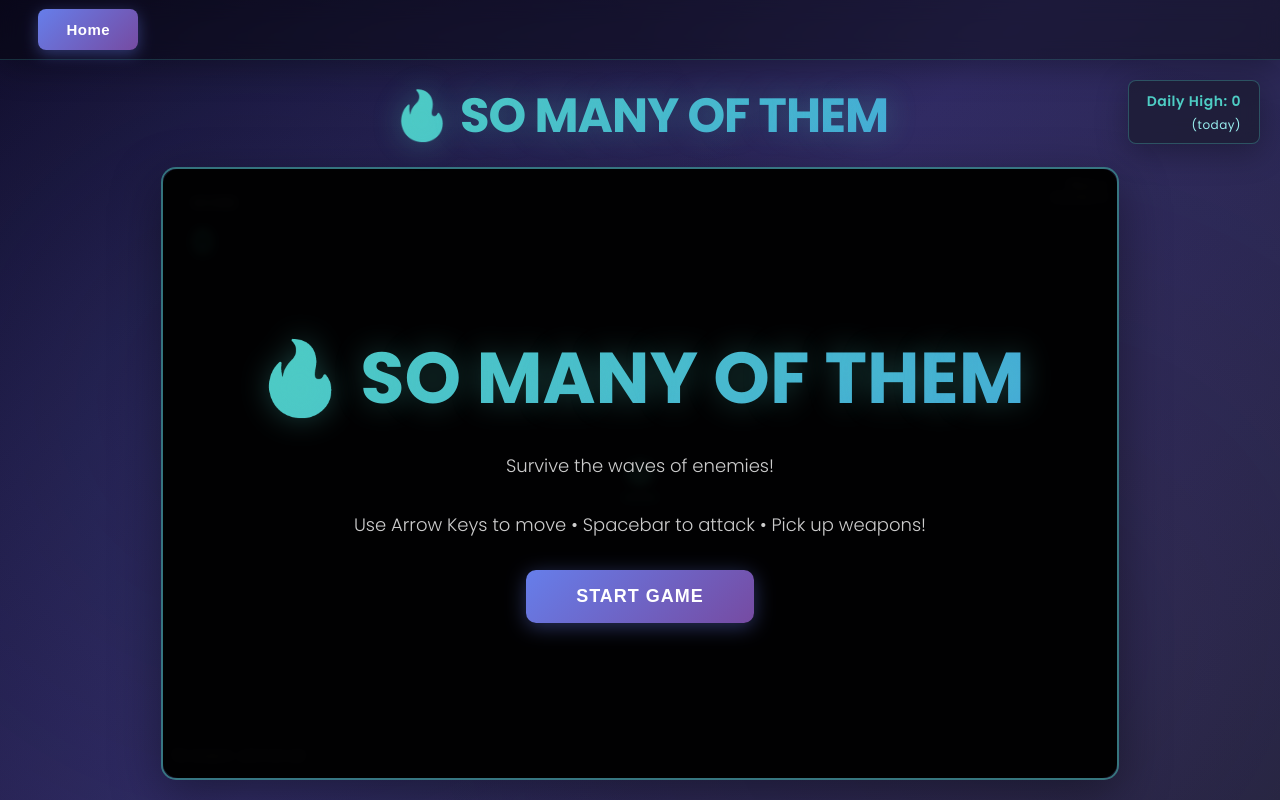
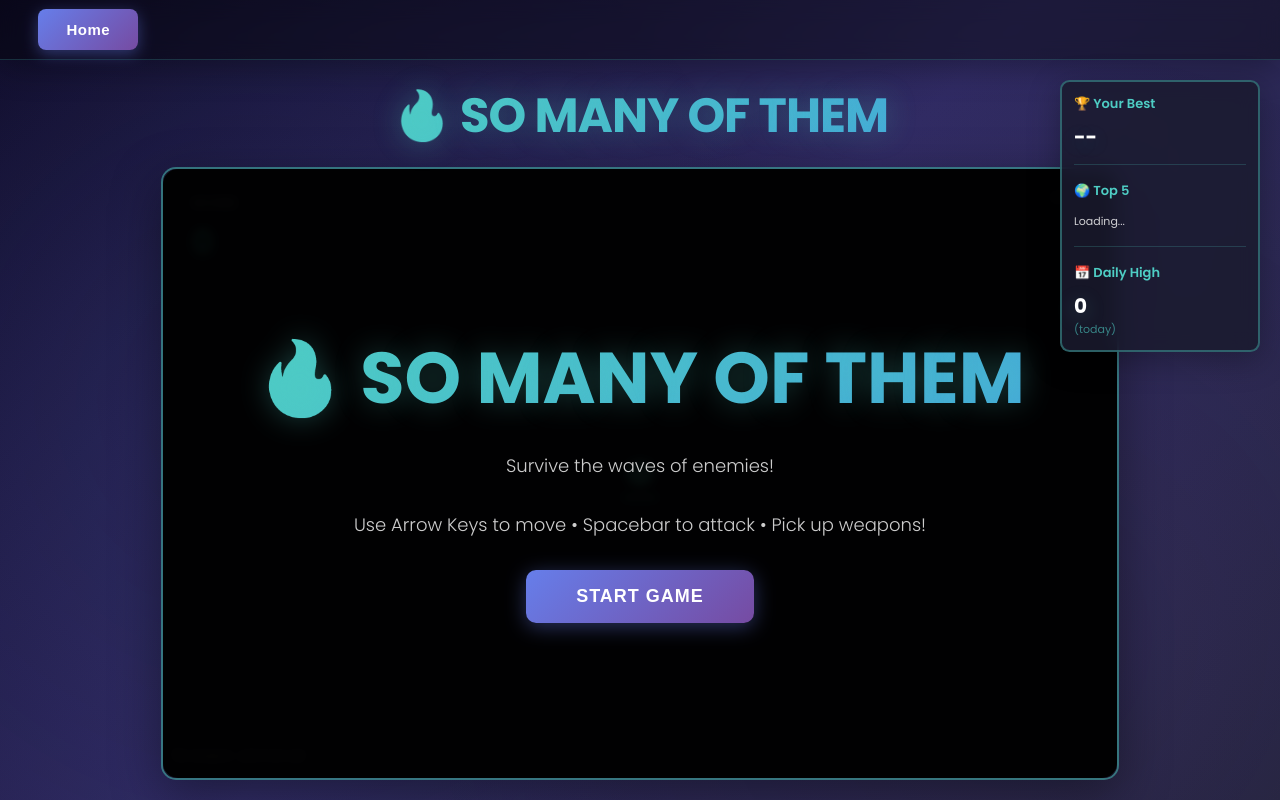
Before and after one commit to Vietmotion/gameslord, a plain HTML site: page 01 - So many of them/SMOTgame.html in a window 1280 px wide. Drawn offline with Linux system fonts and the light colour scheme.

Commit message:
Move leaderboard to side panel and fix GameScores API access

```diff
--- a/01 - So many of them/SMOTgame.html
+++ b/01 - So many of them/SMOTgame.html
@@ -359,30 +359,74 @@
             text-shadow: 0 4px 20px rgba(78, 205, 196, 0.3);
         }
 
-        /* Daily high score box (outside main frame) */
-        #dailyHigh {
+        /* Side panel scores */
+        #sidePanel {
             position: absolute;
             top: clamp(65px, 10vh, 95px);
             right: clamp(10px, 2vw, 20px);
             z-index: 11;
-            background: rgba(26, 26, 46, 0.7);
+            background: rgba(26, 26, 46, 0.85);
             backdrop-filter: blur(10px);
             color: #4ecdc4;
-            padding: clamp(8px, 1.2vh, 12px) clamp(12px, 1.5vw, 18px);
-            border-radius: clamp(6px, 1vh, 10px);
-            border: 1px solid rgba(78, 205, 196, 0.3);
+            padding: clamp(12px, 1.5vh, 16px);
+            border-radius: clamp(8px, 1.2vh, 12px);
+            border: 2px solid rgba(78, 205, 196, 0.4);
+            box-shadow: 0 8px 32px rgba(0, 0, 0, 0.3);
+            min-width: 200px;
+        }
+
+        .sideSection {
+            margin-bottom: 16px;
+            padding-bottom: 12px;
+            border-bottom: 1px solid rgba(78, 205, 196, 0.2);
+        }
+
+        .sideSection:last-child {
+            margin-bottom: 0;
+            padding-bottom: 0;
+            border-bottom: none;
+        }
+
+        .sideSection h4 {
+            color: #4ecdc4;
+            font-size: 13px;
+            margin-bottom: 8px;
             font-weight: 600;
-            font-size: clamp(11px, 1.2vw, 14px);
-            text-align: right;
-            box-shadow: 0 8px 32px rgba(0, 0, 0, 0.3);
-            letter-spacing: 0.5px;
-        }
-
-        #dailyHigh > div {
+        }
+
+        .sideSection .scoreValue {
+            font-size: 20px;
+            font-weight: 700;
+            color: #fff;
+        }
+
+        .sideSection .smallText {
             font-size: 11px;
             color: rgba(78, 205, 196, 0.6);
-            font-weight: 400;
-            margin-top: 4px;
+        }
+
+        .miniLeaderboard {
+            list-style: none;
+            padding: 0;
+            margin: 0;
+        }
+
+        .miniLeaderboard li {
+            display: flex;
+            justify-content: space-between;
+            padding: 4px 0;
+            font-size: 11px;
+            color: rgba(255, 255, 255, 0.8);
+        }
+
+        .miniLeaderboard .rank {
+            color: #4ecdc4;
+            font-weight: bold;
+            margin-right: 6px;
+        }
+
+        #dailyHigh {
+            display: none;
         }
     </style>
 </head>
@@ -444,8 +488,24 @@
         </div>
     </div>
 
-    <!-- Daily High Score (outside main game frame) -->
-    <div id="dailyHigh">Daily High: <span id="dailyHighScore">0</span> <div style="font-size:12px;color:#9ee">(today)</div></div>
+    <!-- Side Panel with Scores -->
+    <div id="sidePanel">
+        <div class="sideSection">
+            <h4>🏆 Your Best</h4>
+            <div class="scoreValue" id="playerBestScore">--</div>
+        </div>
+        <div class="sideSection">
+            <h4>🌍 Top 5</h4>
+            <ul class="miniLeaderboard" id="sidePanelLeaderboard">
+                <li>Loading...</li>
+            </ul>
+        </div>
+        <div class="sideSection">
+            <h4>📅 Daily High</h4>
+            <div class="scoreValue" id="dailyHighScore">0</div>
+            <div class="smallText">(today)</div>
+        </div>
+    </div>
 
     <script>
         const canvas = document.getElementById('gameCanvas');
@@ -568,8 +628,9 @@
         // Load player's high score on page load
         async function loadStartScreenHighScore() {
             const GAME_ID = 'smot';
-            if (window.parent.GameScores && window.parent.GameScores.isLoggedIn()) {
-                const highScore = await window.parent.GameScores.getPlayerHighScore(GAME_ID);
+            const GameScores = getGameScoresAPI();
+            if (GameScores && GameScores.isLoggedIn()) {
+                const highScore = await GameScores.getPlayerHighScore(GAME_ID);
                 if (highScore !== null) {
                     document.getElementById('startHighScore').style.display = 'block';
                     document.getElementById('startHighScoreValue').textContent = highScore;
@@ -577,8 +638,12 @@
             }
         }
 
-        // Load high score when page loads
-        window.addEventListener('load', loadStartScreenHighScore);
+        // Load all scores when page loads
+        window.addEventListener('load', async () => {
+            await loadStartScreenHighScore();
+            await updatePlayerBestScore();
+            await updateSidePanelLeaderboard();
+        });
 
         function startGame() {
             // Record play count
@@ -1737,27 +1802,30 @@
         async function handleGameOverScores() {
             const finalScore = game.score;
             const GAME_ID = 'smot';
+            const GameScores = getGameScoresAPI();
 
             // Load leaderboard
             await loadLeaderboard(GAME_ID);
 
             // Check if user is logged in
-            if (window.parent.GameScores && window.parent.GameScores.isLoggedIn()) {
+            if (GameScores && GameScores.isLoggedIn()) {
                 // Get player's previous high score
-                const previousHigh = await window.parent.GameScores.getPlayerHighScore(GAME_ID);
+                const previousHigh = await GameScores.getPlayerHighScore(GAME_ID);
 
                 // Show player's high score display
                 document.getElementById('playerHighScoreDisplay').style.display = 'block';
 
                 // Try to save the score
-                const result = await window.parent.GameScores.saveScore(GAME_ID, finalScore);
+                const result = await GameScores.saveScore(GAME_ID, finalScore);
 
                 if (result.success) {
                     // New high score!
                     document.getElementById('newHighScoreMsg').style.display = 'block';
                     document.getElementById('playerHighScore').textContent = finalScore;
-                    // Reload leaderboard to show updated ranking
+                    // Reload leaderboards
                     await loadLeaderboard(GAME_ID);
+                    await updateSidePanelLeaderboard();
+                    await updatePlayerBestScore();
                 } else {
                     // Not a new high score, show previous best
                     document.getElementById('playerHighScore').textContent = previousHigh || finalScore;
@@ -1768,13 +1836,58 @@
             }
         }
 
+        function getGameScoresAPI() {
+            if (window.parent && window.parent.GameScores) {
+                return window.parent.GameScores;
+            }
+            if (window.GameScores) {
+                return window.GameScores;
+            }
+            return null;
+        }
+
         async function loadLeaderboard(gameId) {
-            if (!window.parent.GameScores) {
+            const GameScores = getGameScoresAPI();
+            if (!GameScores) {
                 document.getElementById('leaderboardList').innerHTML = '<li>Score system unavailable</li>';
                 return;
             }
 
-            const leaderboard = await window.parent.GameScores.getLeaderboard(gameId, 5);
+            const leaderboard = await GameScores.getLeaderboard(gameId, 5);
+                    }
+
+                    async function updateSidePanelLeaderboard() {
+                        const GAME_ID = 'smot';
+                        const GameScores = getGameScoresAPI();
+                        if (!GameScores) {
+                            document.getElementById('sidePanelLeaderboard').innerHTML = '<li style="color: rgba(255,255,255,0.5)">Unavailable</li>';
+                            return;
+                        }
+
+                        const leaderboard = await GameScores.getLeaderboard(GAME_ID, 5);
+                        const listEl = document.getElementById('sidePanelLeaderboard');
+
+                        if (leaderboard.length === 0) {
+                            listEl.innerHTML = '<li style="color: rgba(255,255,255,0.5)">No scores yet</li>';
+                        } else {
+                            listEl.innerHTML = leaderboard.map((entry, index) => `
+                                <li>
+                                    <span><span class="rank">#${index + 1}</span>${entry.playerName}</span>
+                                    <strong>${entry.score}</strong>
+                                </li>
+                            `).join('');
+                        }
+                    }
+
+                    async function updatePlayerBestScore() {
+                        const GAME_ID = 'smot';
+                        const GameScores = getGameScoresAPI();
+                        if (GameScores && GameScores.isLoggedIn()) {
+                            const highScore = await GameScores.getPlayerHighScore(GAME_ID);
+                            document.getElementById('playerBestScore').textContent = highScore !== null ? highScore : '--';
+                        } else {
+                            document.getElementById('playerBestScore').textContent = '--';
+                        }
             const listEl = document.getElementById('leaderboardList');
 
             if (leaderboard.length === 0) {
```
